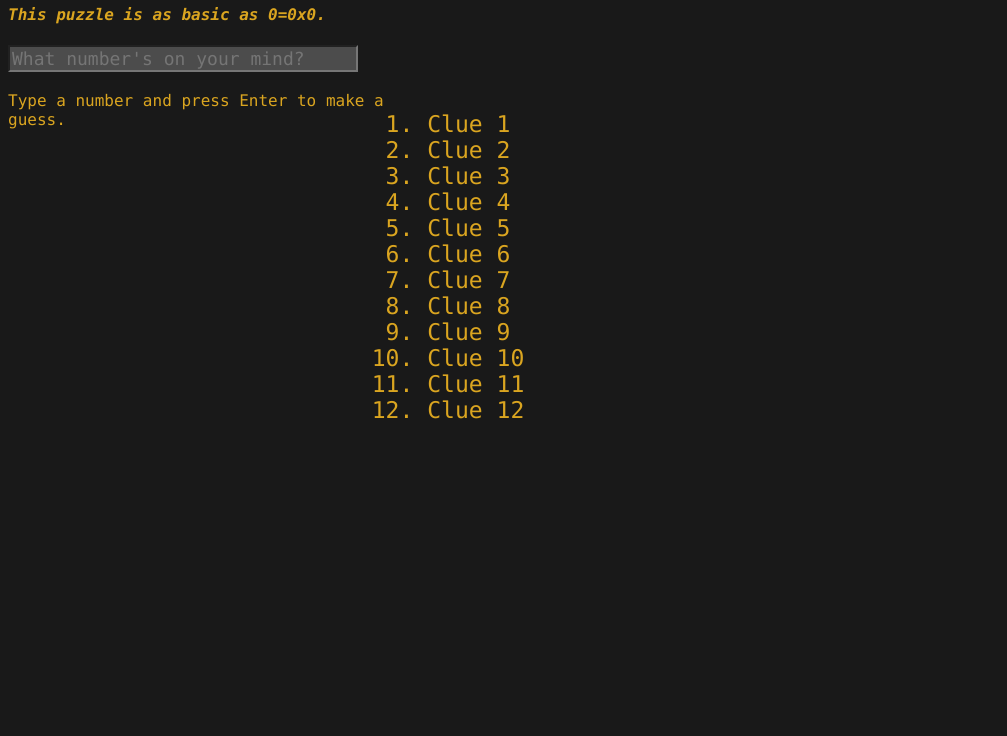
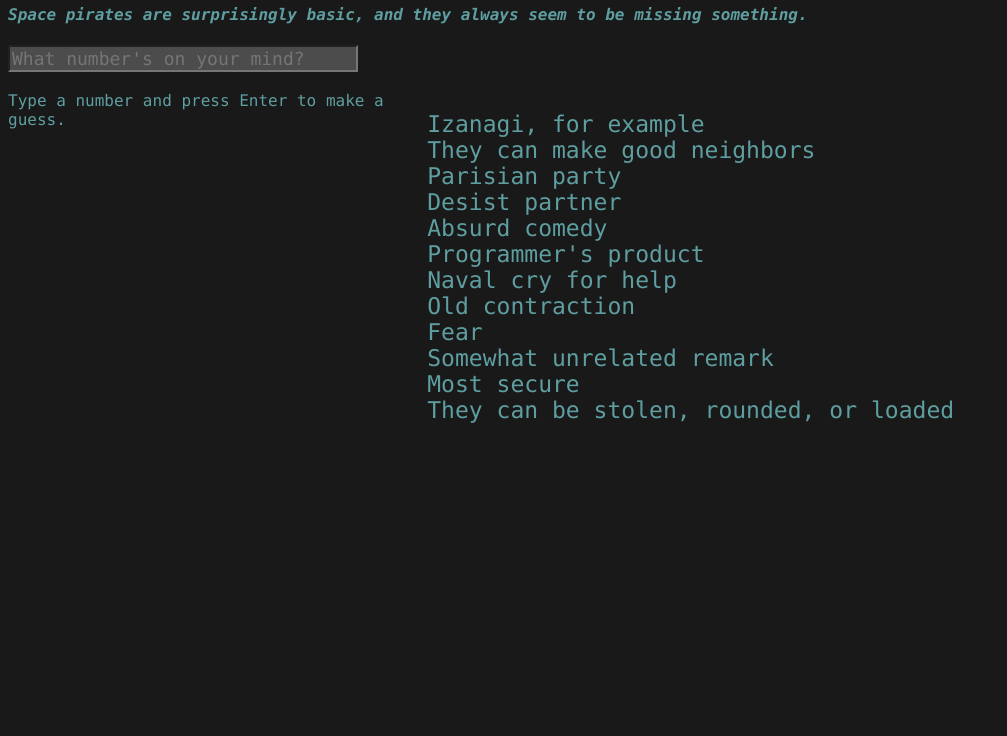
Before and after one commit to AlexDuchnowski/SpacePiracy, a plain HTML site: page index.html in a window 1280 px wide. Shown: the part 64-800 px from the top of the page, without its empty margins (0-1007 px from the left). Drawn offline with Linux system fonts and the light colour scheme.

Commit message:
first draft

```diff
--- a/dist/piracy.js
+++ b/dist/piracy.js
@@ -1,20 +1,19 @@
 "use strict";
 let hexes = [
-    'FD0',
-    'C0F1DE',
-    'ABD1CAE',
-    'DCADE',
-    '51',
-    'C0FFE',
-    'BED1DE',
-    '500',
-    'AFF0D',
-    'D15E5E',
-    'DEBAED',
-    'BA5D'
+    'DEC1DE',
+    'FECE5',
+    'FEE',
+    'CA5E',
+    'FACE',
+    'C0D',
+    '50',
+    '15',
+    'DEAD',
+    '51DE',
+    '5AFE5',
+    'BA55'
 ];
 let answers = hexes.map(h => parseInt(h, 16)).sort((n1, n2) => n1 - n2);
-console.log(answers);
 let container = document.getElementById('response-container');
 let inputBox = document.getElementById('guess');
 let response = document.createElement('a');
@@ -25,6 +24,7 @@ function guessResults(guess) {
     let guessVal = parseInt(guess, 16);
     let hline = "+" + "-".repeat(4) + "+" + "-".repeat(14) + "+\n";
     let table = "Results for " + guess + "\n" + hline;
+    let hit = false;
     for (let i = 0; i < answers.length; i++) {
         let answer = answers[i];
         let row = "| " + (i + 1).toLocaleString('en-US', { minimumIntegerDigits: 2, useGrouping: false }) + " |";
@@ -33,6 +33,7 @@ function guessResults(guess) {
         }
         else if (guessVal == answer) {
             row += " just right!" + "\xa0".repeat(2);
+            hit = true;
         }
         else {
             row += " too big" + "\xa0".repeat(6);
@@ -40,17 +41,22 @@ function guessResults(guess) {
         row += "|\n";
         table += row + hline;
     }
-    return table;
+    return [table, hit];
 }
 function processGuess() {
     let guess = inputBox.value;
     guess = guess.toUpperCase();
     // console.log('Guess:' + guess)
+    response.style.color = "cadetblue";
     if (!guess) {
         response.innerText = defaultMessage;
     }
     else if (guess.match('(^([A-F]|[0-9])+$)')) {
-        response.innerText = guessResults(guess);
+        let [table, hit] = guessResults(guess);
+        response.innerText = table;
+        if (hit) {
+            response.style.color = "green";
+        }
     }
     else {
         response.innerText = guess + " isn't a number I recognize.";
--- a/index.html
+++ b/index.html
@@ -12,7 +12,7 @@
 <body>
     <header>
         <h2>Space Piracy</h2>
-        <h4><i>This puzzle is as basic as 0=0x0.</i></h4>
+        <h4><i>Space pirates are surprisingly basic, and they always seem to be missing something.</i></h4>
     </header>
 
     <input type="text" id="guess" onchange="processGuess()" placeholder="What number's on your mind?" size="30">
@@ -20,19 +20,19 @@
     <br>
     <div id="response-container" style="float: left; width: 30%"></div>
     <div id="clues" style="float: right; width: 70%">
-        <ol>
-            <li>Clue 1</li>
-            <li>Clue 2</li>
-            <li>Clue 3</li>
-            <li>Clue 4</li>
-            <li>Clue 5</li>
-            <li>Clue 6</li>
-            <li>Clue 7</li>
-            <li>Clue 8</li>
-            <li>Clue 9</li>
-            <li>Clue 10</li>
-            <li>Clue 11</li>
-            <li>Clue 12</li>
+        <ol style="list-style-type:none;">
+            <li>Izanagi, for example</li>
+            <li>They can make good neighbors</li>
+            <li>Parisian party</li>
+            <li>Desist partner</li>
+            <li>Absurd comedy</li>
+            <li>Programmer's product</li>
+            <li>Naval cry for help</li>
+            <li>Old contraction</li>
+            <li>Fear</li>
+            <li>Somewhat unrelated remark</li>
+            <li>Most secure</li>
+            <li>They can be stolen, rounded, or loaded</li>
         </ol>
     </div>
 </body>
--- a/styles.css
+++ b/styles.css
@@ -1,7 +1,8 @@
 * {
     font-family: 'Consolas';
     background-color: #191919;
-    color: goldenrod;
+    /* color: goldenrod; */
+    color: cadetblue;
 }
 
 input {
```
Also changed, not shown: notes.txt, 1 other file.
